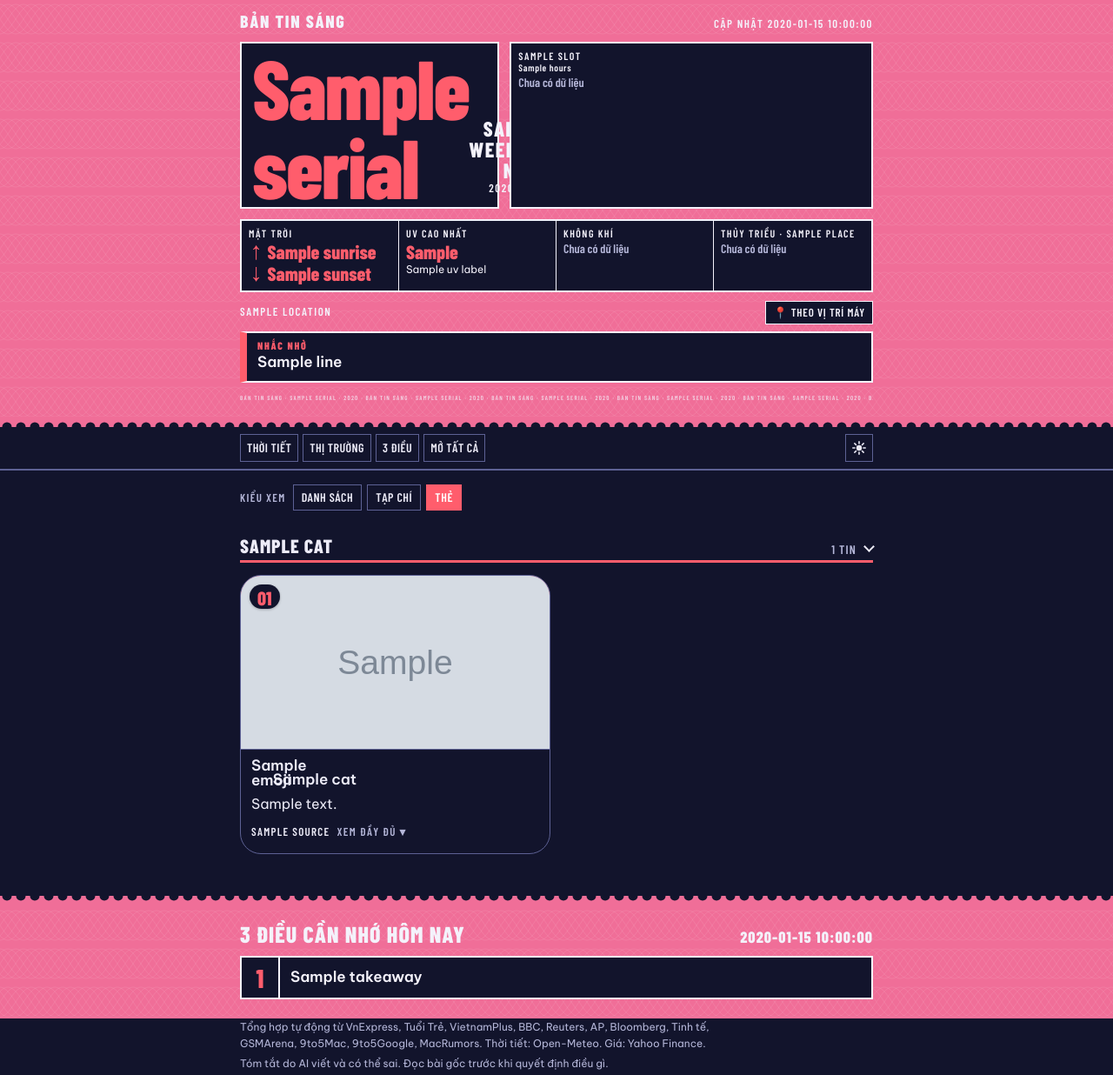
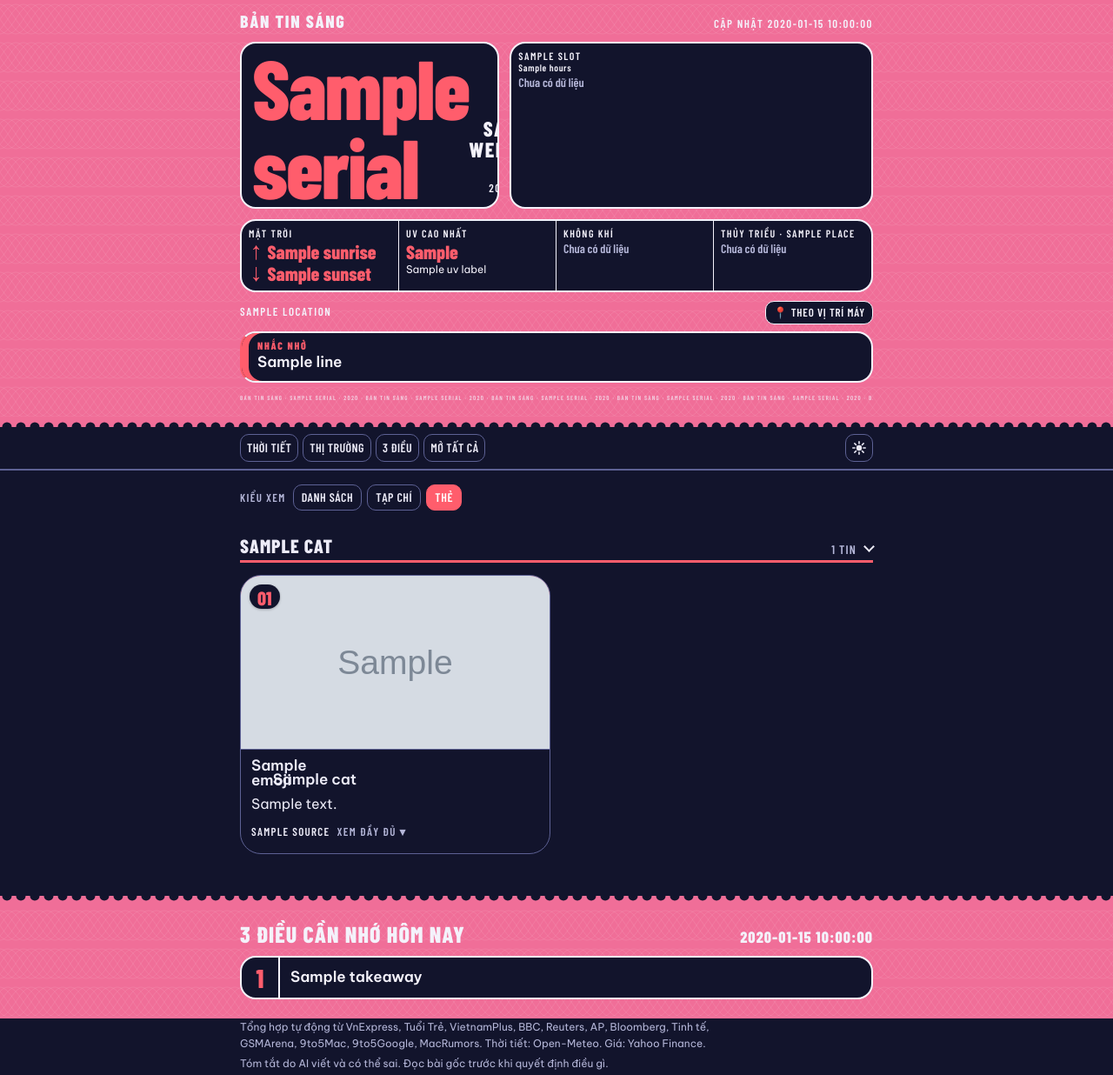
Before and after one commit to vongocngu273/daily-briefing, a Python web app: template templates/index.html.j2 in a window 1280 px wide. Shown: the whole page at 87% size. Run offline with Jinja, Linux system fonts and the light colour scheme; the template is opened without the code that fills it: most values are stand-ins (such as "Sample title", 1, 10 or a date in 2020); grey boxes marked "Sample" are stand-in pictures.

Commit message:
style: continuous rounded corners everywhere
Three radius tokens (boxes / buttons / tags), squircle where supported.
Reminder accent bar becomes an inset stripe so it follows the curve.

Co-Authored-By: Claude Opus 5.5 <noreply@anthropic.com>

```diff
--- a/templates/index.html.j2
+++ b/templates/index.html.j2
@@ -202,6 +202,16 @@ main{padding:4px 0 8px}
 .closing .na{font-weight:600}
 footer{padding:16px 0 calc(28px + env(safe-area-inset-bottom));font-size:12px;color:var(--muted)}
 footer p{margin:0 0 4px;max-width:var(--measure)}
+
+/* ---------- rounded corners (Apple-style continuous corners) ---------- */
+:root{--rL:18px;--rM:10px;--rS:6px}
+@supports (corner-shape:squircle){:root{--rL:28px;--rM:16px;--rS:9px}}
+.serial,.wx,.idx,.advice li,.closing ol,.board,.notice{border-radius:var(--rL);corner-shape:squircle;overflow:hidden}
+.advice li{border-left-width:2px;box-shadow:inset 8px 0 0 var(--serial);padding-left:18px}
+.strip a,.strip button,.views button,.geo,.resume,.thumb{border-radius:var(--rM);corner-shape:squircle}
+.tag,.item[data-flag]::before{border-radius:var(--rS);corner-shape:squircle}
+.board table{border-radius:0}
+[data-view="card"] .thumb{border-radius:0}
 </style>
 </head>
 {% macro arrow(kind) %}<svg class="ic" viewBox="0 0 12 12" aria-hidden="true">{% if kind == "out" %}<path d="M3 1.5h7.5V9H9V4.06L2.53 10.53 1.47 9.47 7.94 3H3z"/>{% else %}<path d="M1 5.25h7.19L5.47 2.53l1.06-1.06L11.06 6l-4.53 4.53-1.06-1.06 2.72-2.72H1z"/>{% endif %}</svg>{% endmacro %}
```
